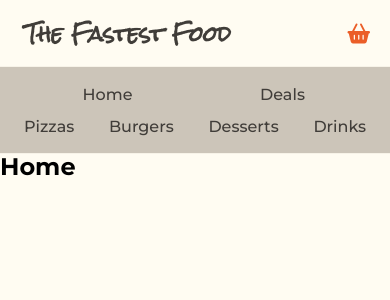
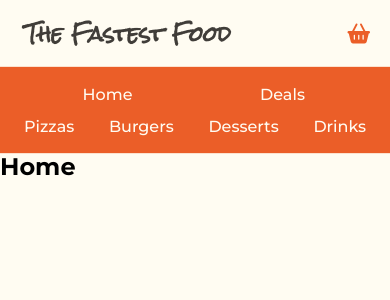
Before and after one commit to MatGom/the-fastest-food, a React (Vite) app: page / in a window 390 px wide. Shown: the top 300 px of the page. Built offline with nearby package versions, Linux system fonts and the light colour scheme.

Commit message:
Add media queries to the Navigation component

```diff
--- a/src/components/Navigation/Navigation.module.css
+++ b/src/components/Navigation/Navigation.module.css
@@ -1,5 +1,13 @@
+.navigation {
+  display: flex;
+  flex-direction: column;
+  align-items: center;
+}
+
 .navigationTitle {
   padding: 10px 20px;
+  width: 100%;
+  max-width: 1200px;
   display: flex;
   justify-content: space-between;
   font-family: var(--font-one);
@@ -16,6 +24,7 @@
   display: flex;
   justify-content: center;
   align-items: center;
+  cursor: pointer;
 }
 
 .navigationBasket i {
@@ -23,14 +32,23 @@
   color: var(--color-five);
 }
 
+.navigationListContainer {
+  width: 100%;
+  display: flex;
+  flex-direction: column;
+  align-items: center;
+  background-color: var(--color-five);
+  box-shadow: 0 0 1px 1px var(--color-five);
+}
+
 .navigationList {
   padding: 10px 20px;
+  width: 100%;
+  max-width: 1200px;
   display: flex;
   justify-content: space-between;
   flex-wrap: wrap;
   list-style: none;
-  background-color: var(--color-three);
-  box-shadow: 0 0 1px 1px var(--color-three);
 }
 
 .navigationListItem {
@@ -48,6 +66,27 @@
 
 .navigationListItem a {
   font-weight: 500;
-  color: var(--color-one);
+  color: var(--color-two);
   text-decoration: none;
+  transition: 0.2s;
+  cursor: pointer;
 }
+
+.navigationListItem a:hover {
+  font-weight: 600;
+  color: var(--color-four);
+}
+
+@media (min-width: 550px) {
+  .navigationTitle h1 {
+    font-size: 24px;
+  }
+
+  .navigationBasket i {
+    font-size: 24px;
+  }
+
+  .navigationListMainItem {
+    width: auto;
+  }
+}
--- a/src/components/Navigation/Navigation.tsx
+++ b/src/components/Navigation/Navigation.tsx
@@ -11,6 +11,7 @@ export default function Navigation() {
           <i className='fa-solid fa-basket-shopping'></i>
         </div>
       </div>
+      <div className={styles.navigationListContainer}>
         <ul className={styles.navigationList}>
           <li className={`${styles.navigationListItem} ${styles.navigationListMainItem}`}>
             <Link to='/'>Home</Link>
@@ -31,6 +32,7 @@ export default function Navigation() {
             <Link to='/drinks'>Drinks</Link>
           </li>
         </ul>
+      </div>
     </nav>
   );
 }
```
Lines whose indentation alone changed are shown as unchanged.
